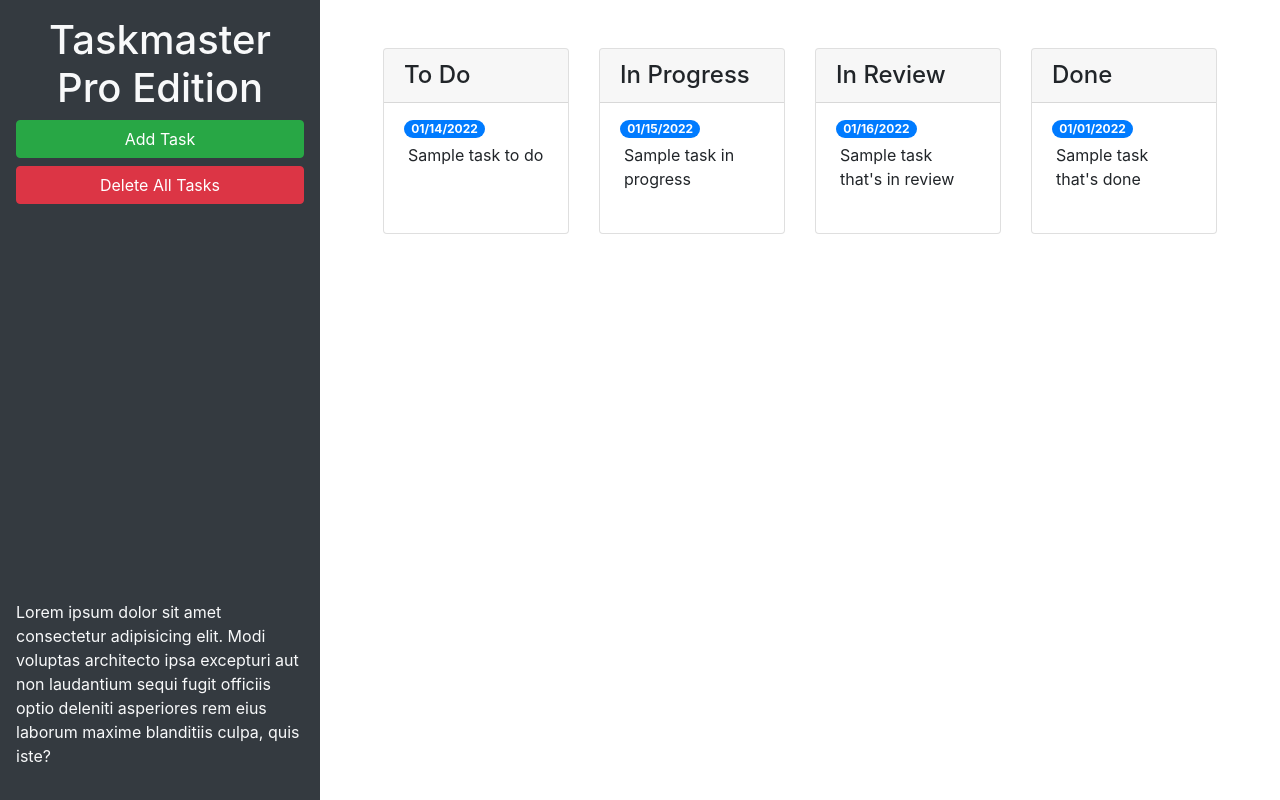
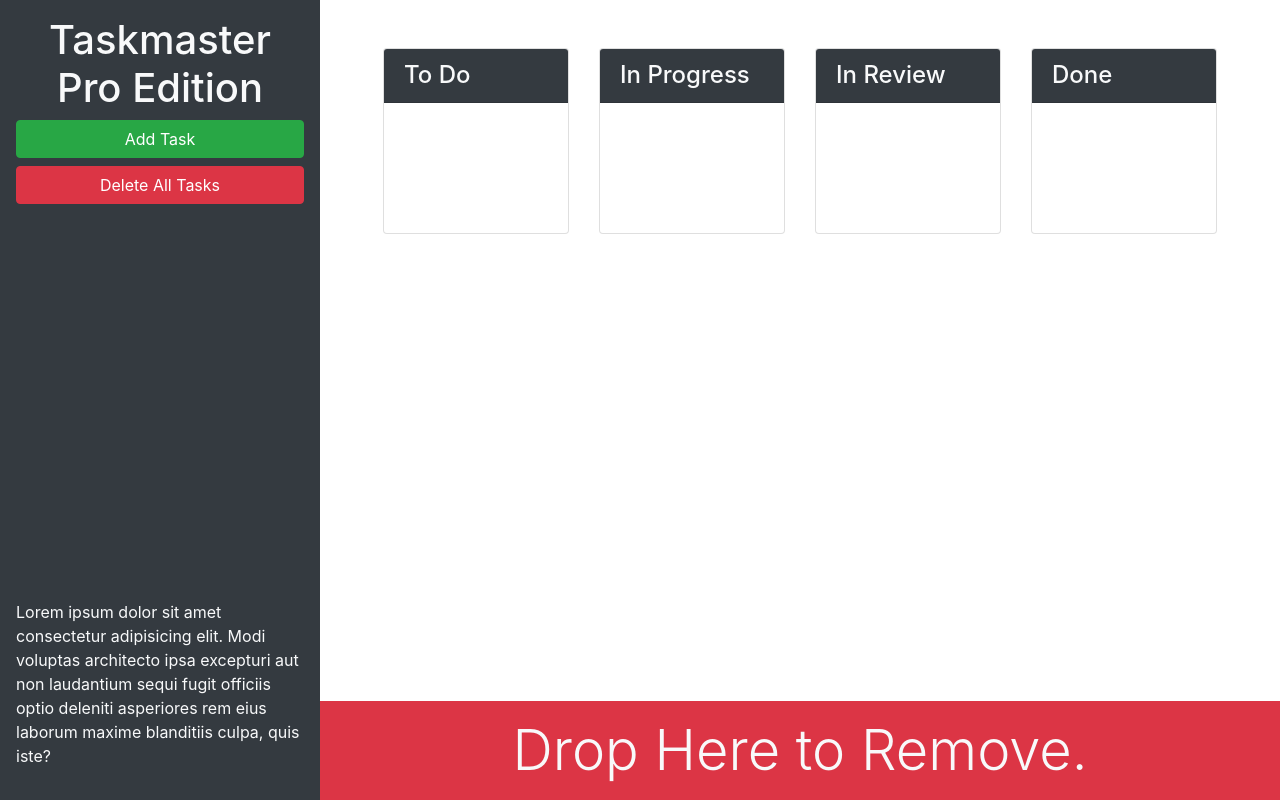
Before and after one commit to BrookesCodeStuff/taskmaster-pro, a plain HTML site: page index.html in a window 1280 px wide. Drawn offline with nearby package versions, Linux system fonts and the light colour scheme.

Commit message:
add and style trash area for task deletion

```diff
--- a/index.html
+++ b/index.html
@@ -14,7 +14,7 @@
   <body>
     <div class="row min-vh-100 no-gutters">
       <header
-        class="col-12 col-lg-3 bg-dark text-light d-flex flex-column p-4 p-lg-3">
+        class="col-12 col-lg-3 bg-dark text-light sticky-top d-flex flex-column p-4 p-lg-3">
         <h1 class="text-center">Taskmaster Pro Edition</h1>
         <button
           id="create-task"
@@ -26,67 +26,53 @@
         <button id="remove-tasks" class="btn btn-block btn-danger">
           Delete All Tasks
         </button>
-        <p class="mt-auto">
+        <p class="mt-auto d-none d-lg-block">
           Lorem ipsum dolor sit amet consectetur adipisicing elit. Modi voluptas
           architecto ipsa excepturi aut non laudantium sequi fugit officiis
           optio deleniti asperiores rem eius laborum maxime blanditiis culpa,
           quis iste?
         </p>
       </header>
-      <main class="col-12 col-lg-9">
+      <main class="col-12 col-lg-9 d-flex flex-column">
         <div class="m-5 row justify-content-around">
           <!-- To Do Start -->
           <div class="col-12 col-md-6 col-xl-3 mb-3">
             <div class="card">
-              <h4 class="card-header">To Do</h4>
-              <ul id="list-toDo" class="list-group list-group-flush">
-                <li class="list-group-item">
-                  <span class="badge badge-primary badge-pill">01/14/2022</span>
-                  <p class="m-1">Sample task to do</p>
-                </li>
-              </ul>
+              <h4 class="card-header bg-dark text-light">To Do</h4>
+              <ul id="list-toDo" class="list-group list-group-flush"></ul>
             </div>
           </div>
           <!-- To Do End -->
           <!-- In Progress Start -->
           <div class="col-12 col-md-6 col-xl-3 mb-3">
             <div class="card">
-              <h4 class="card-header">In Progress</h4>
-              <ul id="list-inProgress" class="list-group list-group-flush">
-                <li class="list-group-item">
-                  <span class="badge badge-primary badge-pill">01/15/2022</span>
-                  <p class="m-1">Sample task in progress</p>
-                </li>
-              </ul>
+              <h4 class="card-header bg-dark text-light">In Progress</h4>
+              <ul id="list-inProgress" class="list-group list-group-flush"></ul>
             </div>
           </div>
           <!-- In Progress End -->
           <!-- In Review Start -->
           <div class="col-12 col-md-6 col-xl-3 mb-3">
             <div class="card">
-              <h4 class="card-header">In Review</h4>
-              <ul id="list-inReview" class="list-group list-group-flush">
-                <li class="list-group-item">
-                  <span class="badge badge-primary badge-pill">01/16/2022</span>
-                  <p class="m-1">Sample task that's in review</p>
-                </li>
-              </ul>
+              <h4 class="card-header bg-dark text-light">In Review</h4>
+              <ul id="list-inReview" class="list-group list-group-flush"></ul>
             </div>
           </div>
           <!-- In Review End -->
           <!-- Done Start -->
           <div class="col-12 col-md-6 col-xl-3 mb-3">
             <div class="card">
-              <h4 class="card-header">Done</h4>
-              <ul id="list-done" class="list-group list-group-flush">
-                <list class="list-group-item">
-                  <span class="badge badge-primary badge-pill">01/01/2022</span>
-                  <p class="m-1">Sample task that's done</p>
-                </list>
-              </ul>
+              <h4 class="card-header bg-dark text-light">Done</h4>
+              <ul id="list-done" class="list-group list-group-flush"></ul>
             </div>
           </div>
           <!-- Done End -->
+        </div>
+        <!-- Trash -->
+        <div id="trash" class="mt-auto">
+          <div class="w-100 bg-danger p-3 text-center text-light display-4">
+            Drop Here to Remove.
+          </div>
         </div>
       </main>
     </div>
```
